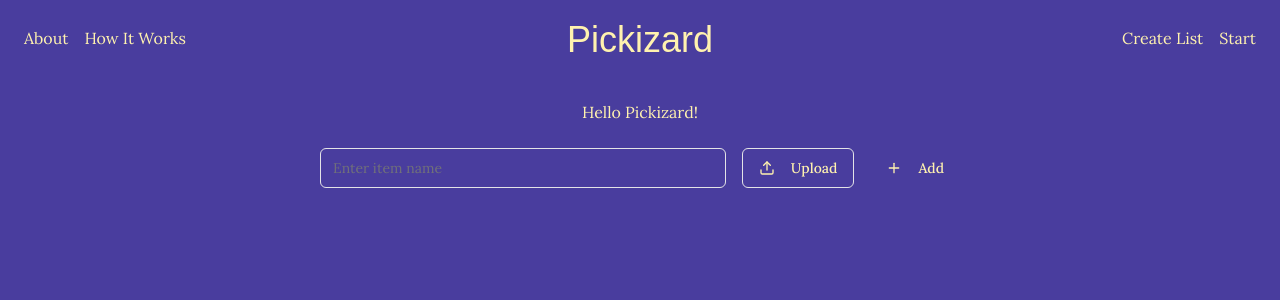
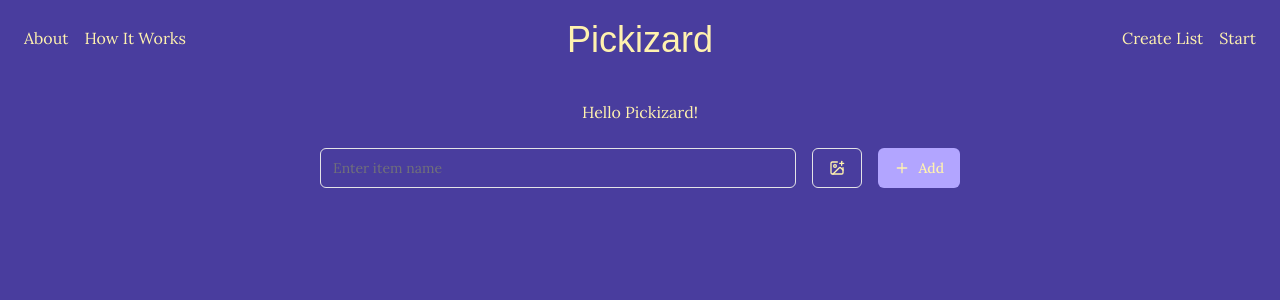
Before and after one commit to frdiersln/pickizard, a Next.js app: page / in a window 1280 px wide. Shown: the top 300 px of the page. Built offline with nearby package versions, Linux system fonts and the light colour scheme; a web font is replaced by a local one.

Commit message:
list-input style finalized

```diff
--- a/components/features/list-creator/list-input.tsx
+++ b/components/features/list-creator/list-input.tsx
@@ -1,7 +1,7 @@
 "use client"
 import React, { useState, useRef } from 'react';
 import { motion } from 'framer-motion';
-import { Plus, X, Upload } from 'lucide-react';
+import { Plus, X, ImagePlus, Loader2 } from 'lucide-react';
 import { Button } from '@/components/ui/button';
 import { Input } from '@/components/ui/input';
 import { ListItem } from '@/types';
@@ -13,22 +13,37 @@ interface ListInputProps {
 
 export default function ListInput({ items, setItems }: ListInputProps) {
   const [currentName, setCurrentName] = useState('');
+  // eslint-disable-next-line
   const [currentImage, setCurrentImage] = useState<File | null>(null);
   const [imagePreview, setImagePreview] = useState<string>('');
   const fileInputRef = useRef<HTMLInputElement>(null);
 
-  const handleImageChange = (e: React.ChangeEvent<HTMLInputElement>) => {
+  const [isLoading, setIsLoading] = useState(false);
+  const handleUploadClick = () => {
+    setIsLoading(true);
+    fileInputRef.current?.click();
+  };
+
+  const handleImageChange = async (e: React.ChangeEvent<HTMLInputElement>) => {
     const file = e.target.files?.[0];
     if (!file) return;
 
-    // Create a URL for the image preview
-    const imageUrl = URL.createObjectURL(file);
-    setImagePreview(imageUrl);
-    setCurrentImage(file);
-  };
+    try {
+      // Create a promise to simulate/handle the image loading
+      await new Promise((resolve) => {
+        const img = new Image();
+        img.src = URL.createObjectURL(file);
+        img.onload = resolve;
+      });
 
-  const handleUploadClick = () => {
-    fileInputRef.current?.click();
+      const imageUrl = URL.createObjectURL(file);
+      setImagePreview(imageUrl);
+      setCurrentImage(file);
+    } catch (error) {
+      console.error('Error loading image:', error);
+    } finally {
+      setIsLoading(false);
+    }
   };
 
   const handleSubmit = (e: React.FormEvent) => {
@@ -52,6 +67,7 @@ export default function ListInput({ items, setItems }: ListInputProps) {
     if (fileInputRef.current) {
       fileInputRef.current.value = '';
     }
+    document.getElementById('name-input')?.focus();
   };
 
   const removeImage = () => {
@@ -70,6 +86,7 @@ export default function ListInput({ items, setItems }: ListInputProps) {
       <form onSubmit={handleSubmit} className="space-y-4">
         <div className="flex gap-4">
           <Input
+            id="name-input"
             type="text"
             value={currentName}
             onChange={(e) => setCurrentName(e.target.value)}
@@ -87,12 +104,18 @@ export default function ListInput({ items, setItems }: ListInputProps) {
             type="button"
             variant="outline"
             onClick={handleUploadClick}
+            disabled={isLoading}
           >
-            <Upload className="w-4 h-4 mr-2" />
-            Upload
+            {isLoading ? (
+              <Loader2 className="w-fit h-4 animate-spin" />
+            ) : (
+              <ImagePlus className="w-fit h-4" />
+            )}
           </Button>
-          <Button type="submit">
-            <Plus className="w-4 h-4 mr-2" />
+          <Button type="submit"
+          className="relative bg-background-secondary hover:bg-background-secondary hover:shadow-[0_0_20px_rgba(255,250,175,0.6)] hover:border hover:border-[#FFFAAF]/50 transition-all duration-300"
+          >
+            <Plus className="w-4 h-4" />
             Add
           </Button>
         </div>
```
